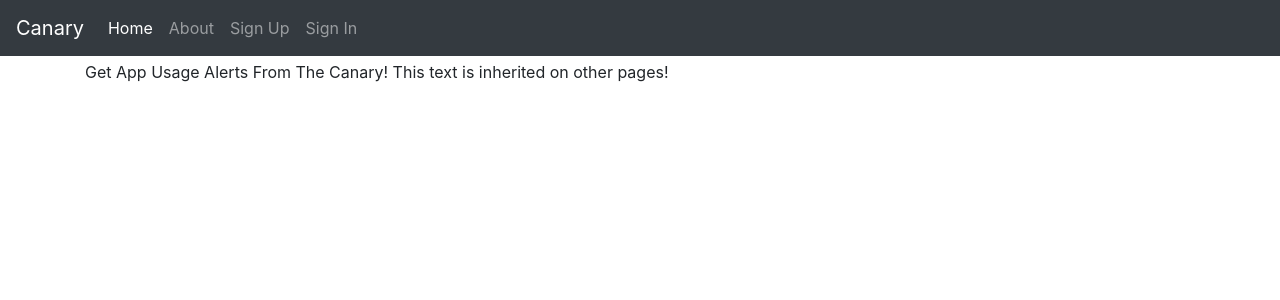
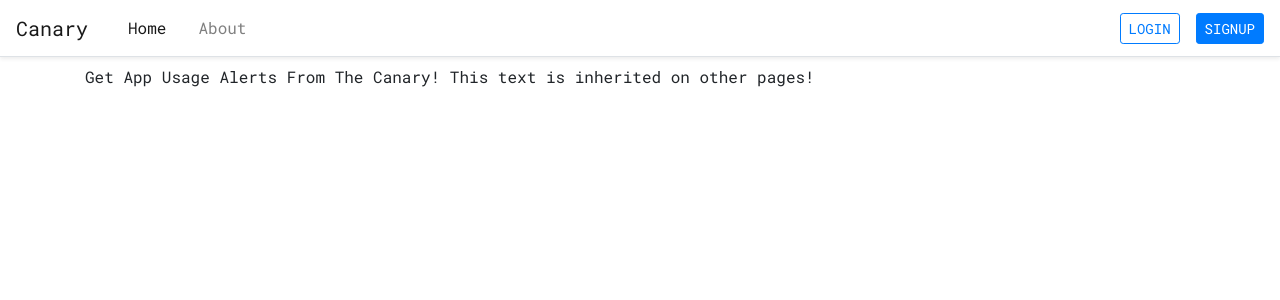
Before and after one commit to derrickyoo/canary-app, a Django app: page / in a window 1280 px wide. Shown: the top 300 px of the page. Run offline with Django 3.2, Linux system fonts and the light colour scheme; some libraries are stand-ins or nearby versions.

Commit message:
Refactor templates and styles

```diff
--- a/canary/static/css/project.css
+++ b/canary/static/css/project.css
@@ -1,4 +1,8 @@
 /* These styles are generated from project.scss. */
+
+body {
+  font-family: 'Roboto Mono', monospace;
+}
 
 .alert-debug {
   color: black;
--- a/canary/templates/base.html
+++ b/canary/templates/base.html
@@ -19,6 +19,7 @@
     <!-- Latest compiled and minified Bootstrap CSS -->
     <link href="https://stackpath.bootstrapcdn.com/bootstrap/4.3.1/css/bootstrap.min.css" rel="stylesheet" integrity="sha384-ggOyR0iXCbMQv3Xipma34MD+dH/1fQ784/j6cY/iJTQUOhcWr7x9JvoRxT2MZw1T" crossorigin="anonymous">
 
+    <link href="https://fonts.googleapis.com/css2?family=Roboto+Mono&display=swap" rel="stylesheet">
     <!-- Your stuff: Third-party CSS libraries go here -->
     <!-- This file stores project-specific CSS -->
 
@@ -28,54 +29,10 @@
   </head>
 
   <body>
-
-    <div class="mb-1">
-      <nav class="navbar navbar-expand-md navbar-dark bg-dark">
-        <button class="navbar-toggler navbar-toggler-right" type="button" data-toggle="collapse" data-target="#navbarSupportedContent" aria-controls="navbarSupportedContent" aria-expanded="false" aria-label="Toggle navigation">
-          <span class="navbar-toggler-icon"></span>
-        </button>
-        <a class="navbar-brand" href="{% url 'home' %}">Canary</a>
-
-        <div class="collapse navbar-collapse" id="navbarSupportedContent">
-          <ul class="navbar-nav mr-auto">
-            <li class="nav-item active">
-              <a class="nav-link" href="{% url 'home' %}">Home <span class="sr-only">(current)</span></a>
-            </li>
-            <li class="nav-item">
-              <a class="nav-link" href="{% url 'about' %}">About</a>
-            </li>
-            {% if request.user.is_authenticated %}
-              <li class="nav-item">
-                {# URL provided by django-allauth/account/urls.py #}
-                <a class="nav-link" href="{% url 'users:detail' request.user.username  %}">{% trans "My Profile" %}</a>
-              </li>
-              <li class="nav-item">
-                {# URL provided by django-allauth/account/urls.py #}
-                <a class="nav-link" href="{% url 'account_logout' %}">{% trans "Sign Out" %}</a>
-              </li>
-            {% else %}
-              <li class="nav-item">
-                {# URL provided by django-allauth/account/urls.py #}
-                <a id="sign-up-link" class="nav-link" href="{% url 'account_signup' %}">{% trans "Sign Up" %}</a>
-              </li>
-              <li class="nav-item">
-                {# URL provided by django-allauth/account/urls.py #}
-                <a id="log-in-link" class="nav-link" href="{% url 'account_login' %}">{% trans "Sign In" %}</a>
-              </li>
-            {% endif %}
-          </ul>
-        </div>
-      </nav>
-
-    </div>
+    {% include "components/_navbar.html" %}
 
     <div class="container">
-
-      {% if messages %}
-          {% for message in messages %}
-              <div class="alert {% if message.tags %}alert-{{ message.tags }}{% endif %}">{{ message }}<button type="button" class="close" data-dismiss="alert" aria-label="Close"><span aria-hidden="true">&times;</span></button></div>
-          {% endfor %}
-      {% endif %}
+      {% include "components/_messages.html" %}
 
       {% block content %}
         <p>Get App Usage Alerts From The Canary! This text is inherited on other pages!</p>
--- /dev/null
+++ b/canary/templates/components/_messages.html
@@ -0,0 +1,5 @@
+{% if messages %}
+    {% for message in messages %}
+        <div class="alert {% if message.tags %}alert-{{ message.tags }}{% endif %}">{{ message }}<button type="button" class="close" data-dismiss="alert" aria-label="Close"><span aria-hidden="true">&times;</span></button></div>
+    {% endfor %}
+{% endif %}
--- /dev/null
+++ b/canary/templates/components/_navbar.html
@@ -0,0 +1,41 @@
+{% load static i18n %}
+<div class="mb-2">
+  <nav class="navbar navbar-expand-md navbar-light bg-white border-bottom shadow-sm">
+    <button class="navbar-toggler navbar-toggler-right" type="button" data-toggle="collapse" data-target="#navbarSupportedContent" aria-controls="navbarSupportedContent" aria-expanded="false" aria-label="Toggle navigation">
+      <span class="navbar-toggler-icon"></span>
+    </button>
+    <a class="navbar-brand" href="{% url 'home' %}">Canary</a>
+
+    <div class="collapse navbar-collapse" id="navbarSupportedContent">
+      <ul class="navbar-nav mr-auto">
+        <li class="nav-item ml-3 mr-3 active">
+          <a class="nav-link" href="{% url 'home' %}">Home <span class="sr-only">(current)</span></a>
+        </li>
+        <li class="nav-item">
+          <a class="nav-link" href="{% url 'about' %}">About</a>
+        </li>
+      </ul>
+      <ul class="nav justify-content-end">
+        {% if request.user.is_authenticated %}
+          <li class="nav-item">
+            {# URL provided by django-allauth/account/urls.py #}
+            <a class="btn btn-outline-success" href="{% url 'users:detail' request.user.username  %}">{% trans "My Profile" %}</a>
+          </li>
+          <li class="nav-item">
+            {# URL provided by django-allauth/account/urls.py #}
+            <a class="btn btn-outline-success" href="{% url 'account_logout' %}">{% trans "Sign Out" %}</a>
+          </li>
+        {% else %}
+          <li class="nav-item mr-3">
+            {# URL provided by django-allauth/account/urls.py #}
+            <a id="log-in-link" class="btn btn-sm btn-outline-primary" href="{% url 'account_login' %}">{% trans "LOGIN" %}</a>
+          </li>
+          <li class="nav-item">
+            {# URL provided by django-allauth/account/urls.py #}
+            <a id="sign-up-link" class="btn btn-sm btn-primary" href="{% url 'account_signup' %}">{% trans "SIGNUP" %}</a>
+          </li>
+        {% endif %}
+      </ul>
+    </div>
+  </nav>
+</div>
```
